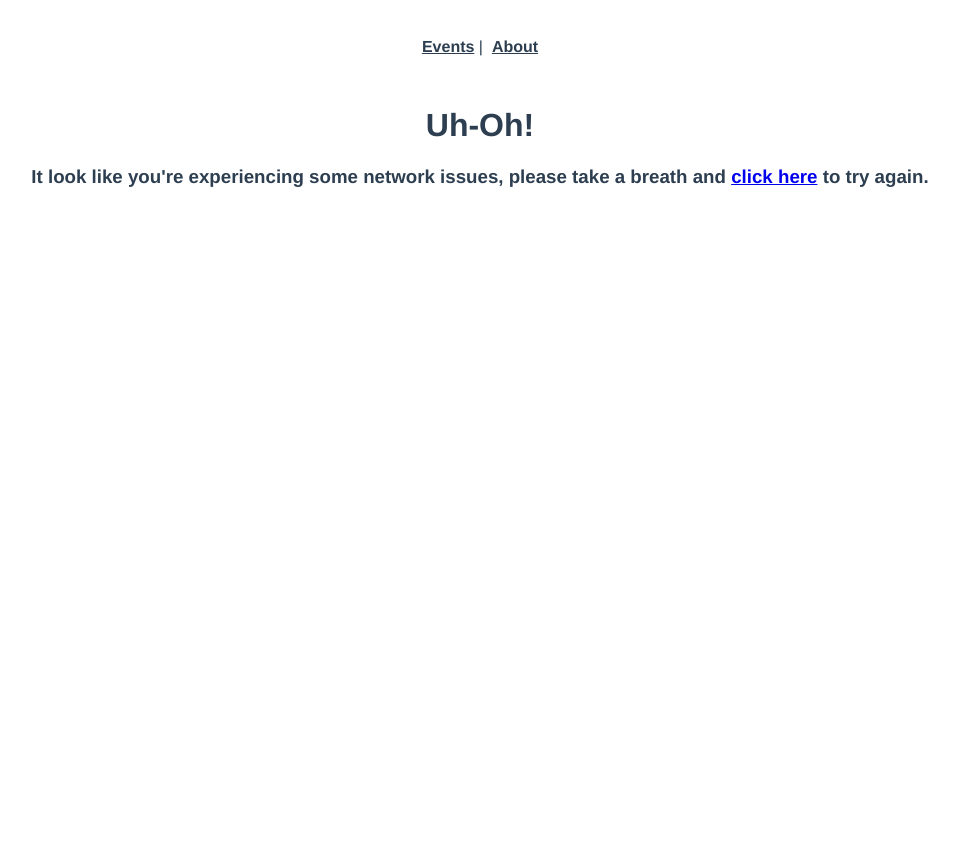
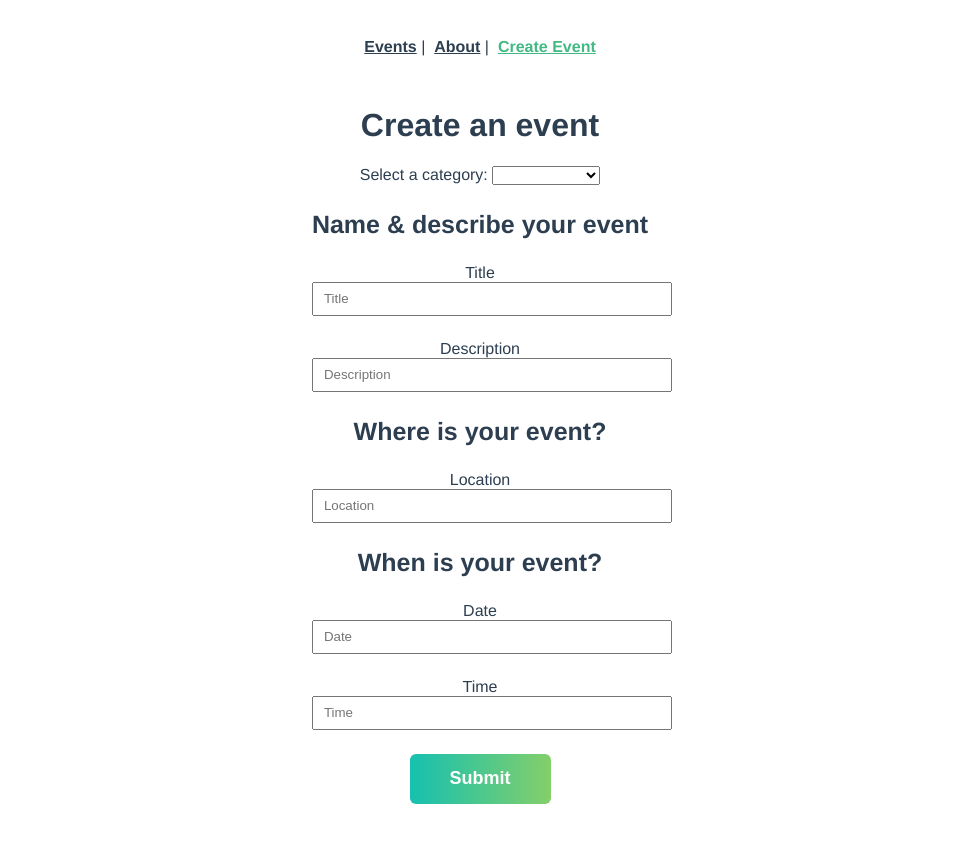
Before and after one commit to lewpiotr1701/vue3-events-app, a Vue app: page /event/create in a window 1280 px wide. Before the commit this address led to /network-error. Shown: the top 842 px of the page, without its empty margins (160-1119 px from the left). Before the commit the page ends 800 px from the top, so only its background shows below. Built offline with nearby package versions, Linux system fonts and the light colour scheme; no server answers.

Commit message:
add EventCreate component, add vuex createStore and set user state for EventCreate component

```diff
--- a/src/App.vue
+++ b/src/App.vue
@@ -7,7 +7,8 @@
 
     <nav id="nav">
       <router-link :to="{ name: 'EventList' }">Events</router-link>&nbsp|&nbsp
-      <router-link :to="{ name: 'About' }">About</router-link>
+      <router-link :to="{ name: 'About' }">About</router-link>&nbsp|&nbsp
+      <router-link :to="{ name: 'EventCreate' }">Create Event</router-link>
     </nav>
     <router-view />
 
@@ -44,6 +45,57 @@ export default {
   color: #2c3e50;
 }
 
+button {
+  align-items: center;
+  height: 50px;
+  padding: 0 40px;
+  background: linear-gradient(to right, #16c0b0, #84cf6a);
+  color: #ffffff;
+  border: none;
+  border-radius: 6px;
+  font-size: 18px;
+  font-weight: 800;
+  cursor: pointer;
+  transition: all 0.2s linear;
+}
+
+button:hover {
+  -webkit-transform: scale(1.02);
+  transform: scale(1.01);
+  box-shadow: 0 3px 12px 0 rgba(0, 0, 0, 0.2);
+}
+
+h2 {
+  font-size: 40px;
+  font-weight: 700;
+}
+
+h3 {
+  font-size: 25px;
+  font-weight: 700;
+}
+
+h4 {
+  font-size: 20px;
+  font-weight: 700;
+}
+
+input {
+  display: block;
+  width: 100%;
+  height: 30px;
+  margin-bottom: 24px;
+}
+
+input[type=text] {
+  padding: 0px 10px;
+}
+
+input:focus {
+  border-color: #16c0b0;
+  outline: 0;
+}
+
 #nav {
   padding: 30px;
 }
@@ -57,7 +109,16 @@ export default {
   color: #42b983;
 }
 
-h4 {
-  font-size: 20px;
+.form-container {
+  display: flex;
+  justify-content: center;
+  flex-direction: column;
+  align-items: center;
+  margin-bottom: 10%;
+}
+
+select:focus {
+  border-color: #16c0b0;
+  outline: 0;
 }
 </style>
--- a/src/main.js
+++ b/src/main.js
@@ -1,11 +1,14 @@
 import { createApp } from 'vue'
 import App from './App.vue'
 import router from './router'
-import GStore from './store'
+import store from './store/index.js'
+
+import GStore from './store/GStore.js'
 import 'nprogress/nprogress.css'
 
 
 createApp(App)
-    .use(router)
-    .provide('GStore', GStore) // Make this object available for components in our app to use (inject)
-    .mount('#app')
+  .use(router)
+  .use(store)
+  .provide('GStore', GStore) // Make this object available for components in our app to use (inject)
+  .mount('#app')
--- a/src/router/index.js
+++ b/src/router/index.js
@@ -9,7 +9,9 @@ import NotFound from '../views/NotFound.vue'
 import NetworkError from '../views/NetworkError.vue'
 import NProgress from 'nprogress'
 import EventService from '@/services/EventService.js'
-import GStore from '@/store'
+
+import GStore from '@/store/GStore.js'
+import EventCreate from '@/views/EventCreate.vue'
 
 const routes = [
   {
@@ -17,6 +19,11 @@ const routes = [
     name: 'EventList',
     component: EventList,
     props: route => ({ page: parseInt(route.query.page) || 1 })
+  },
+  {
+    path: '/event/create',
+    name: 'EventCreate',
+    component: EventCreate
   },
   {
     path: '/events/:id',
--- /dev/null
+++ b/src/store/GStore.js
@@ -0,0 +1,5 @@
+import { reactive } from 'vue'
+
+const GStore = reactive({ flashMessage: '', event: null })
+
+export default GStore
--- a/src/store/index.js
+++ b/src/store/index.js
@@ -1,3 +1,10 @@
-import { reactive } from 'vue'
+import { createStore } from 'vuex'
 
-export default reactive({ flashMessage: '', event: null })
+export default createStore({
+  state: {
+    user: 'Kapitan Dupa'
+  },
+  mutations: {},
+  actions: {},
+  modules: {}
+})
--- /dev/null
+++ b/src/views/EventCreate.vue
@@ -0,0 +1,72 @@
+<template>
+  <h1>Create an event</h1>
+
+  <div class="form-container">
+
+    <form @submit.prevent="onSubmit">
+      <label>Select a category: </label>
+      <select v-model="event.category">
+        <option v-for="option in categories" :value="option" :key="option" :selected="option === event.category">
+          {{ option }}
+        </option>
+      </select>
+
+      <h3>Name & describe your event</h3>
+
+      <label>Title</label>
+      <input v-model="event.title" type="text" placeholder="Title">
+
+      <label>Description</label>
+      <input v-model="event.description" type="text" placeholder="Description" />
+
+      <h3>Where is your event?</h3>
+
+      <label>Location</label>
+      <input v-model="event.location" type="text" placeholder="Location" />
+
+      <h3>When is your event?</h3>
+      <label>Date</label>
+      <input v-model="event.date" type="text" placeholder="Date" />
+
+      <label>Time</label>
+      <input v-model="event.time" type="text" placeholder="Time" />
+
+      <button type="submit">Submit</button>
+    </form>
+
+  </div>
+</template>
+
+<script>
+export default {
+  data() {
+    return {
+      categories: [
+        'sustainability',
+        'nature',
+        'animal welfare',
+        'housing',
+        'education',
+        'food',
+        'community'
+      ],
+      event: {
+        id: '',
+        category: '',
+        title: '',
+        description: '',
+        location: '',
+        date: '',
+        time: '',
+        organizer: ''
+      }
+    }
+  },
+  methods: {
+    onSubmit() {
+      this.event.organizer = this.$store.state.user
+      console.log("Event:", this.event)
+    }
+  }
+}
+</script>
```
Also changed, not shown: 1 other file (tests, documents, lock files or other folders).
